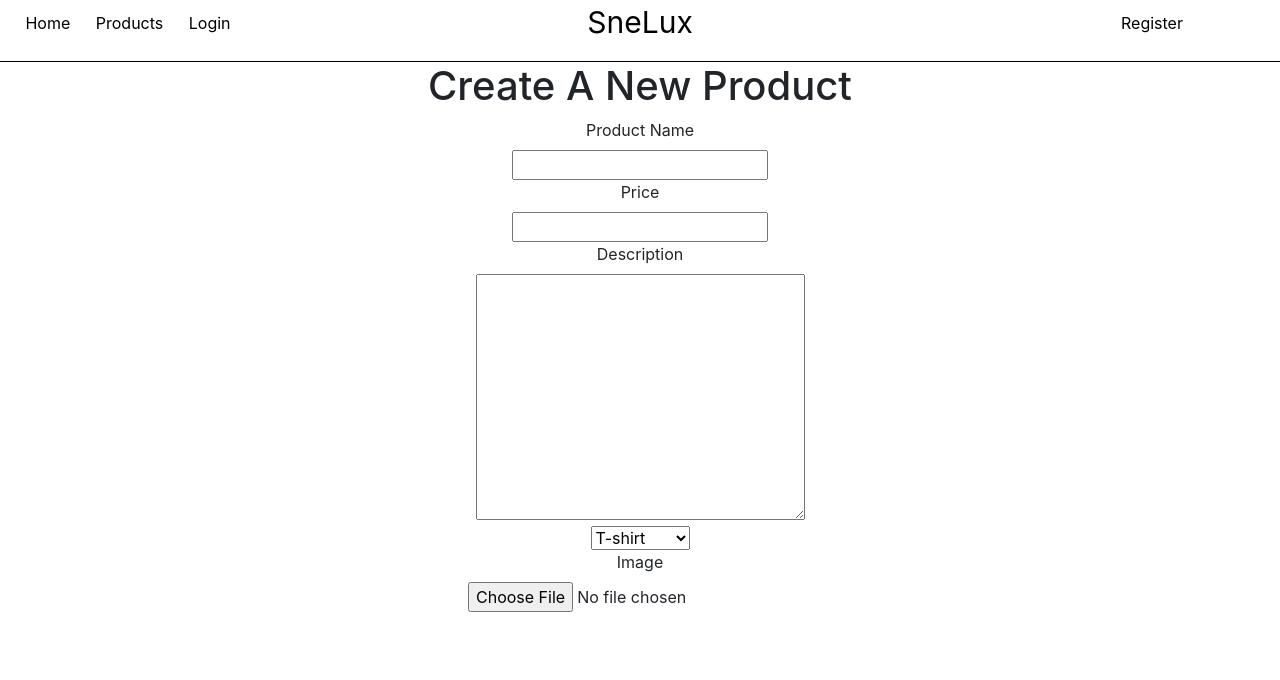
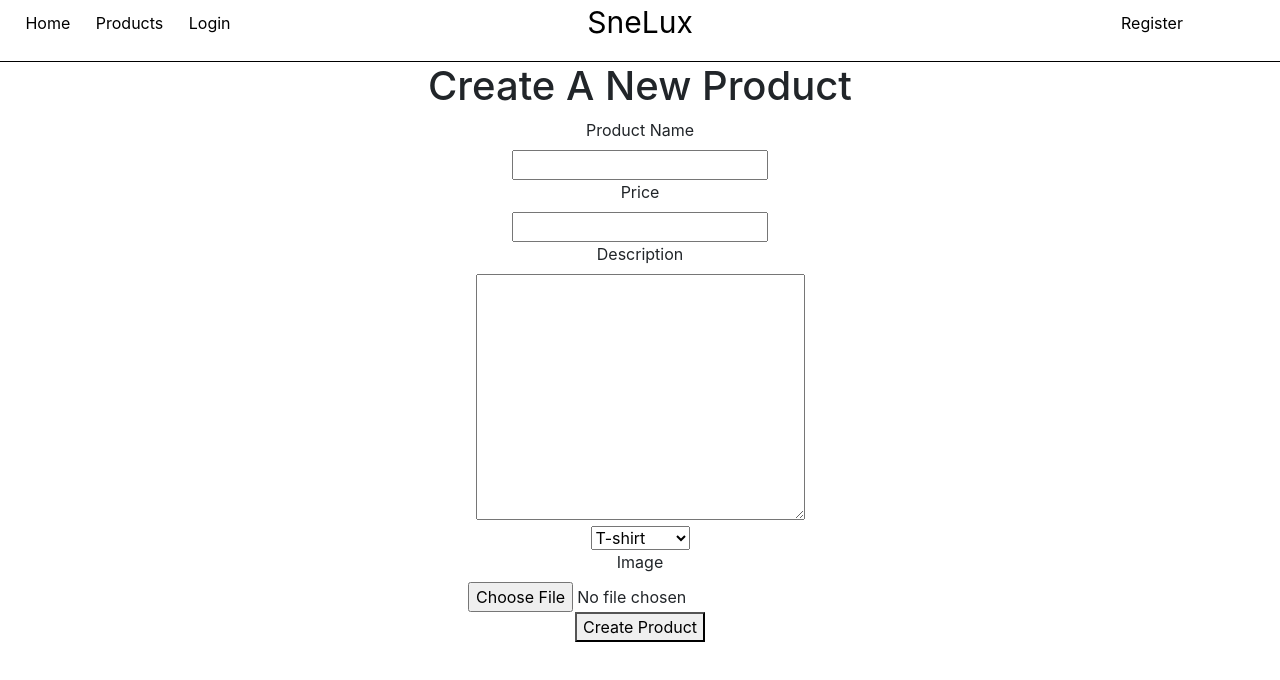
Before and after one commit to moudio/snelux-client, a React (Create React App) app: page /create-product in a window 1280 px wide. Shown: the top 680 px of the page. Built offline with nearby package versions, Linux system fonts and the light colour scheme; no server answers.

Commit message:
Set the inner form state for adding a new product

```diff
--- a/src/pages/NewProduct/NewProduct.js
+++ b/src/pages/NewProduct/NewProduct.js
@@ -1,9 +1,19 @@
 import React from 'react';
+import { useState } from 'react';
 
 function NewProduct() {
+  const [name, setProductName] = useState('');
+  const [price, setProductPrice] = useState(0);
+  const [description, setProductDescription] = useState('');
+  const [category, setProductCategory] = useState('');
+  const formSubmitHandle = (e) => {
+    e.preventDefault();
+  };
   return (
-    <div>
+    <div className="create-product">
       <h1>Create A New Product</h1>
+      <form className="create-product-form">
+        {' '}
         <label htmlFor="productName">Product Name</label> <br />
         <input type="text" className="product-name" /> <br />
         <label htmlFor="productPrice">Price</label> <br />
@@ -27,6 +37,10 @@ function NewProduct() {
         <fieldset>
           <input type="file" name="picture" id="productPicture" />
         </fieldset>
+        <button type="submit" onClick={formSubmitHandle}>
+          Create Product
+        </button>
+      </form>
     </div>
   );
 }
```
Lines whose indentation alone changed are shown as unchanged.
